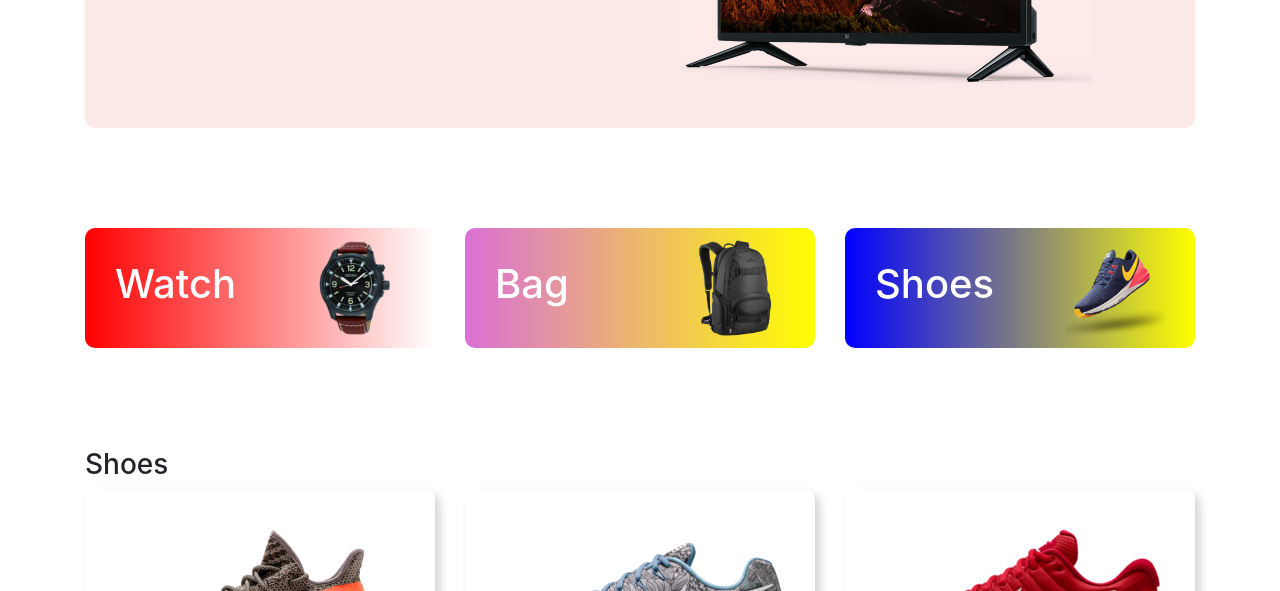
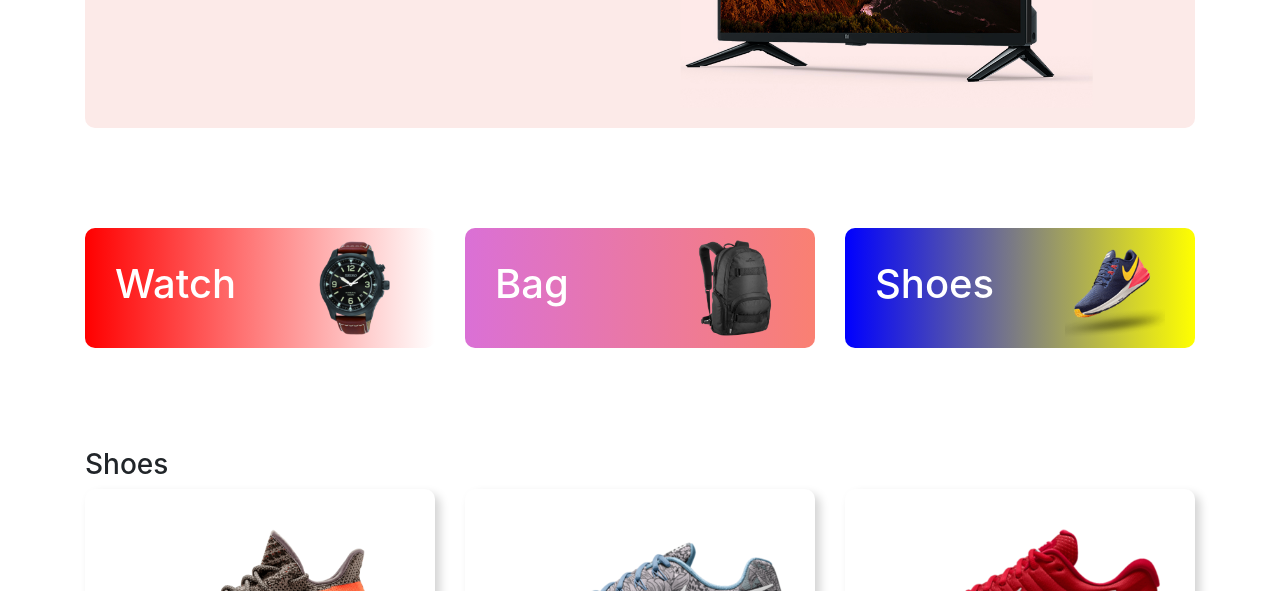
Before and after one commit to saddamhr/panda-commerce, a plain HTML site: page index.html in a window 1280 px wide. Shown: the part 509-1100 px from the top of the page. Drawn offline with nearby package versions, Linux system fonts and the light colour scheme.

Commit message:
project: panda commerce done

```diff
--- a/style.css
+++ b/style.css
@@ -29,7 +29,7 @@
 }
 .cat2{
     background-color: orchid;
-    background-image: linear-gradient(to right,orchid, yellow);
+    background-image: linear-gradient(to right,orchid, salmon);
 }
 .cat3{
     background-color: blue;
```
